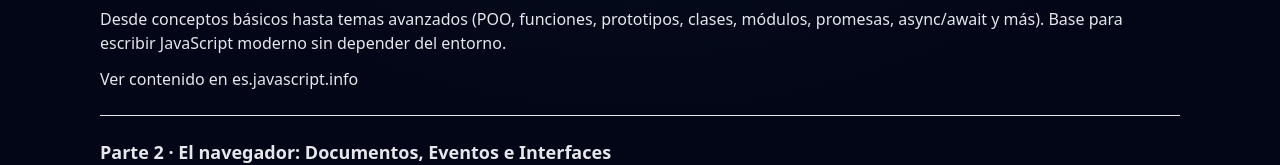
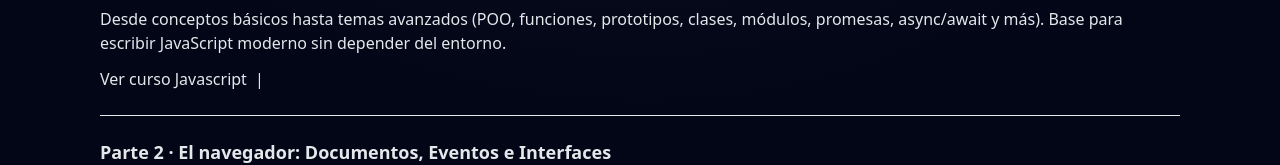
Before and after one commit to jmmroca/curso_javascript_2024, a React (Vite) app in the folder curso-javascript/: page /curso_javascript_2024/detalle-curso/javascript in a window 1280 px wide. Shown: the part 642-807 px from the top of the page. Built offline with nearby package versions, Linux system fonts and the light colour scheme.

Commit message:
link to course javascript

```diff
--- a/curso-javascript/src/components/DetallesCursoJavascript.jsx
+++ b/curso-javascript/src/components/DetallesCursoJavascript.jsx
@@ -1,4 +1,5 @@
 // src/pages/DetallesCursoJavascript.jsx
+import { Link } from "react-router-dom";
 import PageShell from "../components/PageShell";
 
 export default function DetallesCursoJavascript() {
@@ -78,15 +79,13 @@ export default function DetallesCursoJavascript() {
                   </h3>
                   <p className="mb-3">{p.resumen}</p>
                   <p>
-                    <a
-                      href={`${p.enlace}${p.ancla}`}
-                      target="_blank"
-                      rel="noreferrer noopener"
+                    <Link
+                      to="/curso/javascript"
                       className="text-accent hover:text-accent-hover underline-offset-4 hover:underline"
-                      aria-label={`Ver contenido de ${p.titulo} en es.javascript.info`}
                     >
-                      Ver contenido en es.javascript.info
-                    </a>
+                      Ver curso Javascript
+                    </Link>
+                    <span className="mx-2 text-textc-muted">|</span>
                   </p>
                 </section>
               ))}
```
